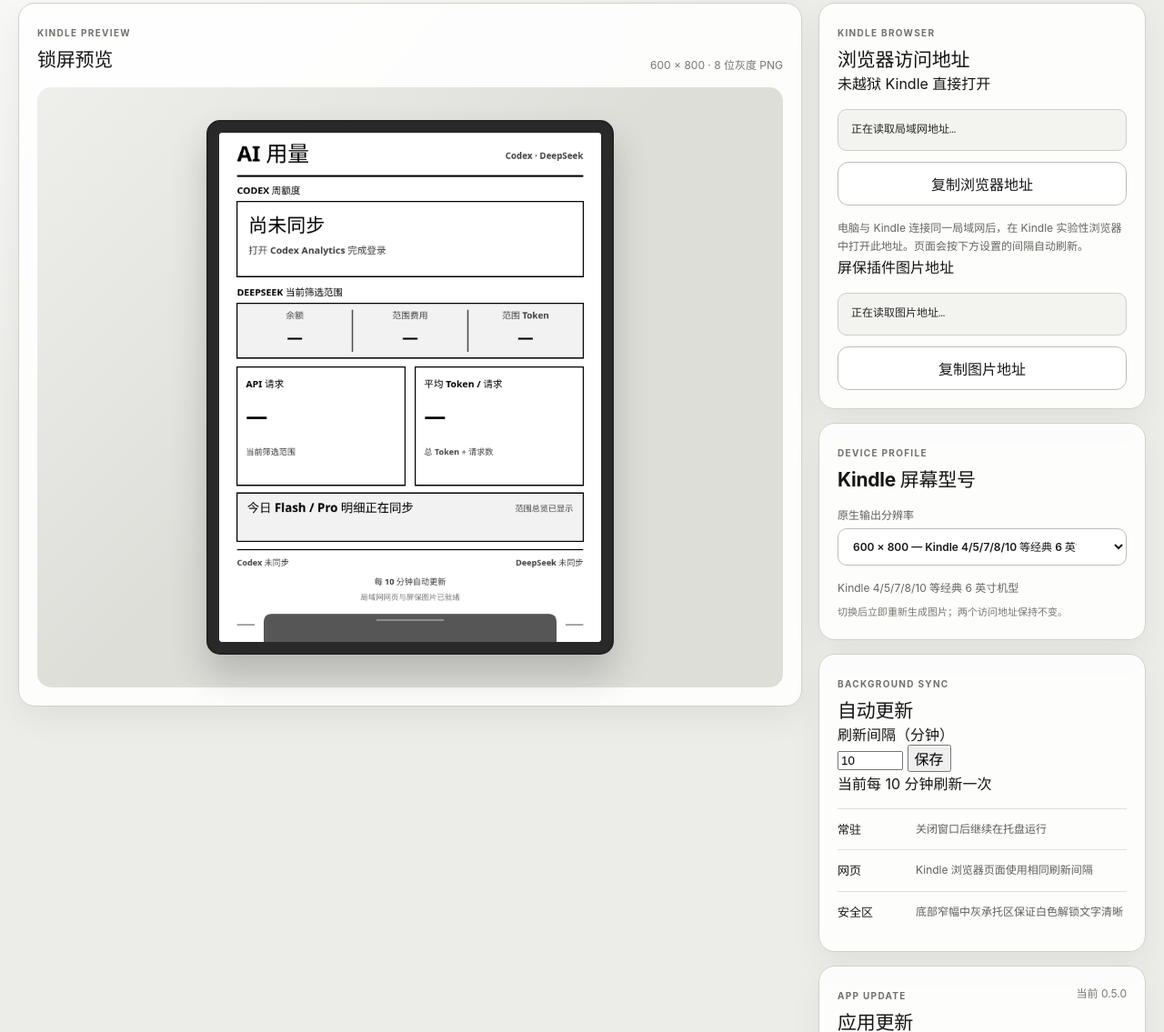
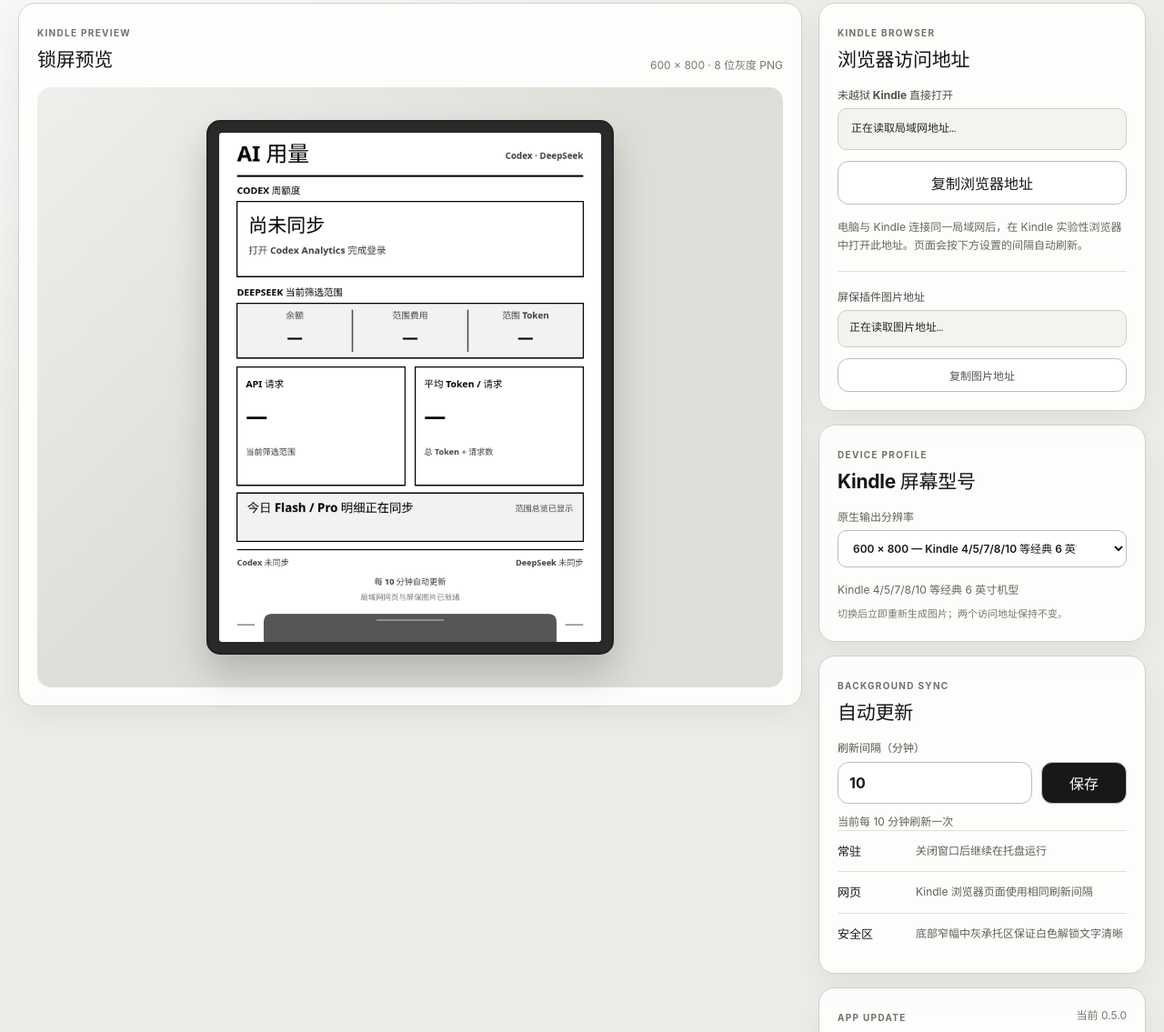
Before and after one commit to jnjnnjzch/Token-on-Kindle, a website: page web/index.html in a window 1280 px wide. Shown: the part 197-1332 px from the top of the page at 91% size. Drawn offline with Linux system fonts and the light colour scheme; no server answers.

Commit message:
Style browser access and refresh controls

```diff
--- a/web/styles.css
+++ b/web/styles.css
@@ -16,7 +16,7 @@
     #ecece9;
 }
 
-button, summary { font: inherit; }
+button, summary, input { font: inherit; }
 button { cursor: pointer; }
 
 .app-shell {
@@ -94,7 +94,8 @@
 
 .source-button,
 .refresh-button,
-.copy-button {
+.copy-button,
+.save-button {
   border: 1px solid #bdbdb8;
   border-radius: 12px;
   transition: transform .14s ease, box-shadow .14s ease, border-color .14s ease;
@@ -102,7 +103,8 @@
 
 .source-button:hover,
 .refresh-button:hover,
-.copy-button:hover {
+.copy-button:hover,
+.save-button:hover {
   transform: translateY(-1px);
   border-color: #777772;
   box-shadow: 0 8px 18px rgba(0,0,0,.08);
@@ -209,8 +211,15 @@
   padding: 20px;
 }
 
+.url-label {
+  margin: 16px 0 7px;
+  color: #4f4f4b;
+  font-size: 12px;
+  font-weight: 700;
+}
+
 .url-box {
-  margin: 17px 0 12px;
+  margin: 0 0 12px;
   padding: 13px 14px;
   border: 1px solid #cecec8;
   border-radius: 10px;
@@ -225,12 +234,25 @@
   line-height: 1.55;
 }
 
+.compact-url { padding: 10px 12px; }
+.secondary-url {
+  margin-top: 18px;
+  padding-top: 2px;
+  border-top: 1px solid #e0e0dc;
+}
+
 .copy-button {
   width: 100%;
   padding: 11px 14px;
   background: #fff;
   color: #1a1a1a;
   font-weight: 700;
+}
+
+.secondary-button {
+  padding: 9px 12px;
+  color: #555550;
+  font-size: 12px;
 }
 
 .help-text {
@@ -243,6 +265,50 @@
 .help-text code {
   color: #222;
   font-weight: 700;
+}
+
+.interval-label {
+  display: block;
+  margin-top: 16px;
+  color: #555550;
+  font-size: 12px;
+  font-weight: 700;
+}
+
+.interval-control {
+  display: grid;
+  grid-template-columns: 1fr 94px;
+  gap: 10px;
+  margin-top: 8px;
+}
+
+.interval-input {
+  width: 100%;
+  min-width: 0;
+  padding: 11px 12px;
+  border: 1px solid #bdbdb8;
+  border-radius: 12px;
+  background: #fff;
+  color: #181818;
+  font-weight: 700;
+}
+
+.interval-input:focus {
+  outline: 2px solid #555;
+  outline-offset: 2px;
+}
+
+.save-button {
+  padding: 10px 14px;
+  background: #181818;
+  color: #fff;
+  font-weight: 700;
+}
+
+.interval-status {
+  margin: 10px 0 2px;
+  color: #5f5f5a;
+  font-size: 12px;
 }
 
 .schedule-row {
@@ -259,9 +325,7 @@
 .schedule-row:first-of-type { margin-top: 15px; }
 .schedule-row strong { color: #181818; font-size: 13px; }
 
-.debug-panel {
-  overflow: hidden;
-}
+.debug-panel { overflow: hidden; }
 
 .debug-panel summary {
   padding: 15px 18px;
```
